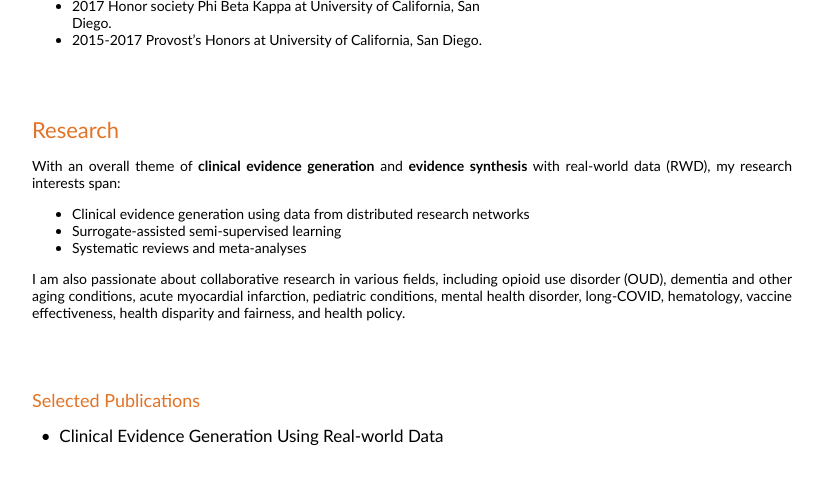
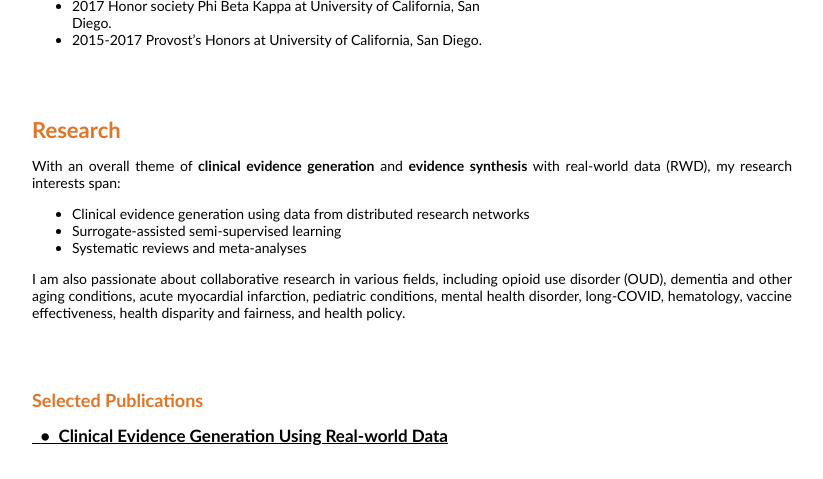
Before and after one commit to JiayiJessieTong/JiayiJessieTong.github.io, a plain HTML site: page index.html in a window 1280 px wide. Shown: the part 466-945 px from the top of the page, without its empty margins (228-1051 px from the left). Drawn offline with Linux system fonts and the light colour scheme.

Commit message:
Add files via upload

```diff
--- a/stylesheet.css
+++ b/stylesheet.css
@@ -92,16 +92,20 @@ strong {
 heading {
   font-family: 'Lato', Verdana, Helvetica, sans-serif;
   font-size: 22px;
+  font-weight: bold;
 }
 
 heading2 {
   font-family: 'Lato', Verdana, Helvetica, sans-serif;
   font-size: 18px;
+  font-weight: bold;
 }
 
 heading3 {
   font-family: 'Lato', Verdana, Helvetica, sans-serif;
   font-size: 17px;
+  text-decoration: underline;
+  font-weight: bold;
 }
 
 papertitle {
```
